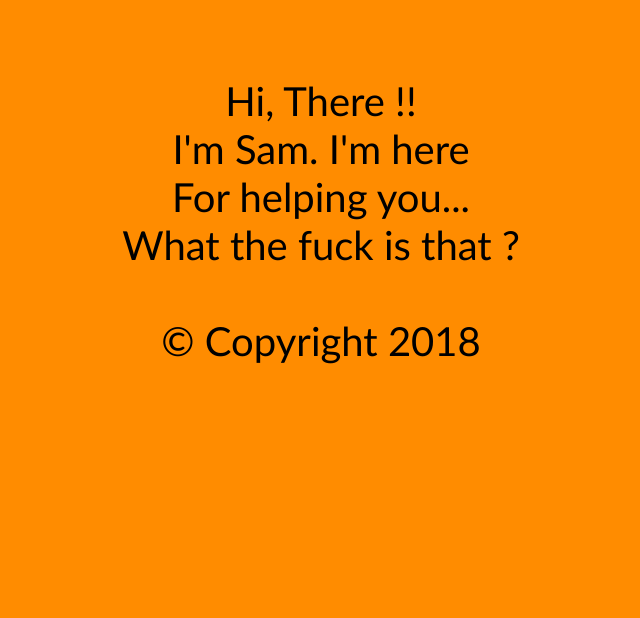
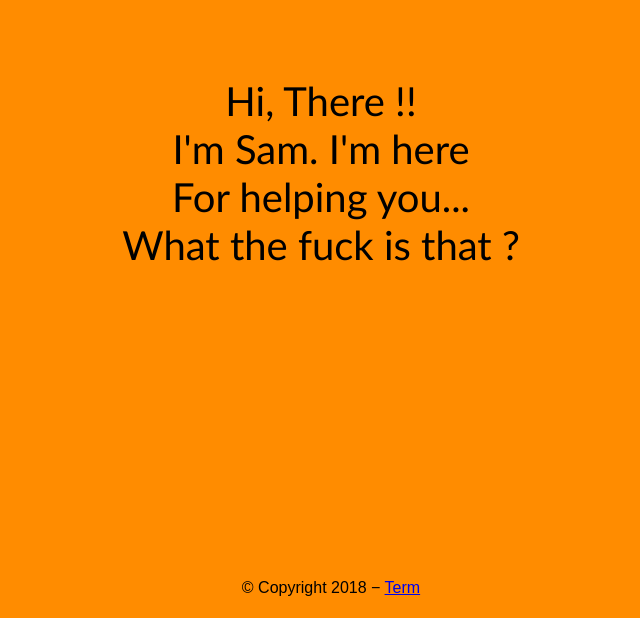
Before and after one commit to frz-git-hub/XHR, a plain HTML site: page index.html in a window 1280 px wide. Shown: the part 182-800 px from the top of the page, without its empty margins (319-959 px from the left). Drawn offline with Linux system fonts and the light colour scheme.

Commit message:
add Term page

```diff
--- a/index.html
+++ b/index.html
@@ -10,14 +10,19 @@
         <!-- Main -->
         <main>
             <p id="title" >XHR</p>
-            <pre id="readme" ></pre>
+            <article id="readme" ></article>
+
         </main>
+
+        <footer>
+            <p>&copy; Copyright 2018 &minus; <a href="./term.html" >Term</a> </p>
+        </footer>
 
         <!-- JS -->
         <script type="text/javascript" src="./xhr.js" ></script>
         <script type="text/javascript">
             sendXHR('GET', './ReadMe.txt', null, function(response){
-                document.querySelector('body pre#readme').innerHTML = response;
+                document.querySelector('#readme').innerHTML = response;
             });
         </script>
 
--- a/style.css
+++ b/style.css
@@ -4,6 +4,7 @@ html, body{
     width: 100%;
     height: 100%;
     background-color: darkorange;
+    position: relative;
 }
 
 main{
@@ -26,3 +27,18 @@ main{
     width: 100%;
     text-align: center;
 }
+
+footer {
+    position: fixed;
+    bottom: 0;
+    width: 100vw;
+    padding: 10px 10px;
+
+}
+
+footer > p{
+    font-family: Arial, Helvetica, sans-serif;
+    text-align: center;
+    font-size: 1rem;
+    line-height: 50%;
+}
```
Also changed, not shown: term.html (added, +27 -0 lines), ReadMe.txt.
